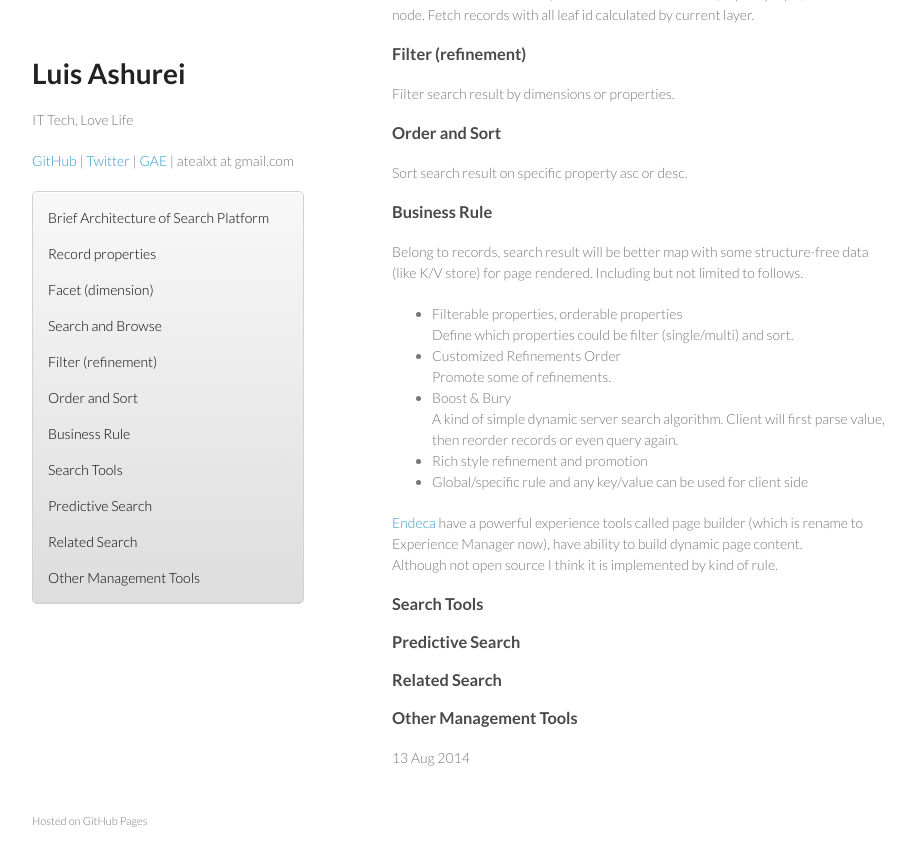
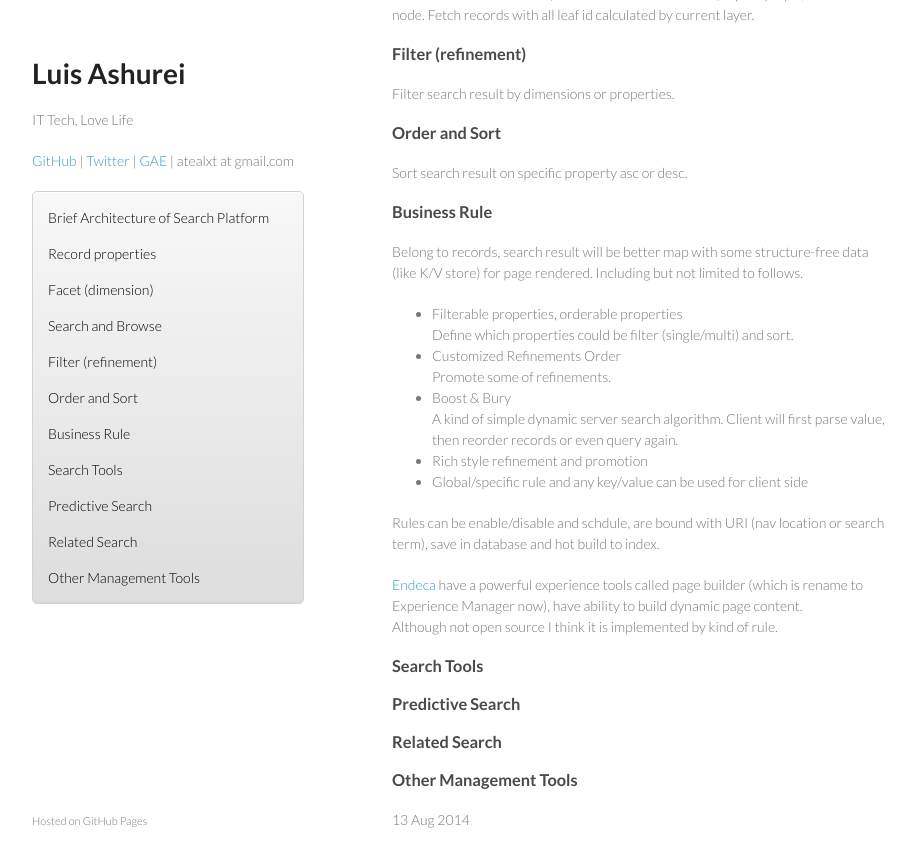
Before and after one commit to atealxt/atealxt.github.io, a Jekyll site: the page built from _posts/2014-08-13-brief-architecture-of-search-platform.html, in a window 1280 px wide and 900 px high, scrolled down 1286 px. Shown: the top 867 px of the window, without its empty margins (178-1093 px from the left). Built offline with Jekyll 4.4.1, drawn with Linux system fonts in a browser that asks for light colours; comment, search, counter and statistics services are not loaded; before the commit the page ends 2124 px from its top, so only the background shows below that.

Commit message:
Update 2014-08-13-brief-architecture-of-search-platform.html

```diff
--- a/_posts/2014-08-13-brief-architecture-of-search-platform.html
+++ b/_posts/2014-08-13-brief-architecture-of-search-platform.html
@@ -152,6 +152,10 @@ Including but not limited to follows.
 </ul>
 
 <p>
+Rules can be enable/disable and schdule, are bound with URI (nav location or search term), save in database and hot build to index.
+</p>
+
+<p>
 <a href="http://en.wikipedia.org/wiki/Endeca_Technologies_Inc.">Endeca</a>
 have a powerful experience tools called page builder (which is rename to Experience Manager now), have ability to build dynamic page content.<br>
 Although not open source I think it is implemented by kind of rule.
```
